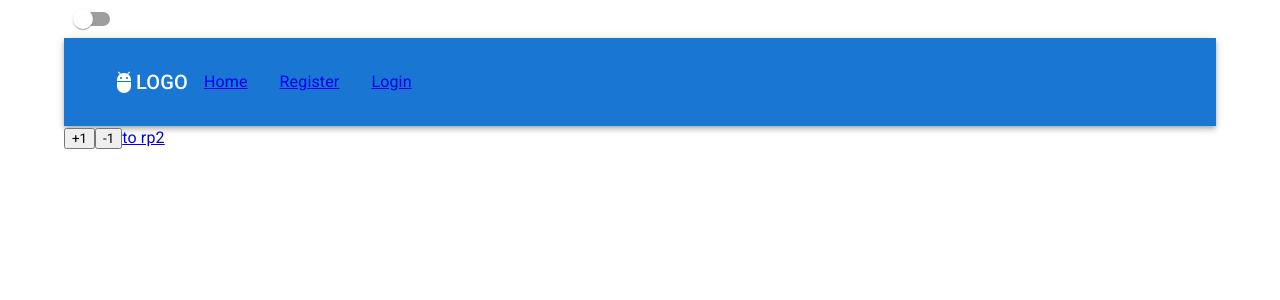
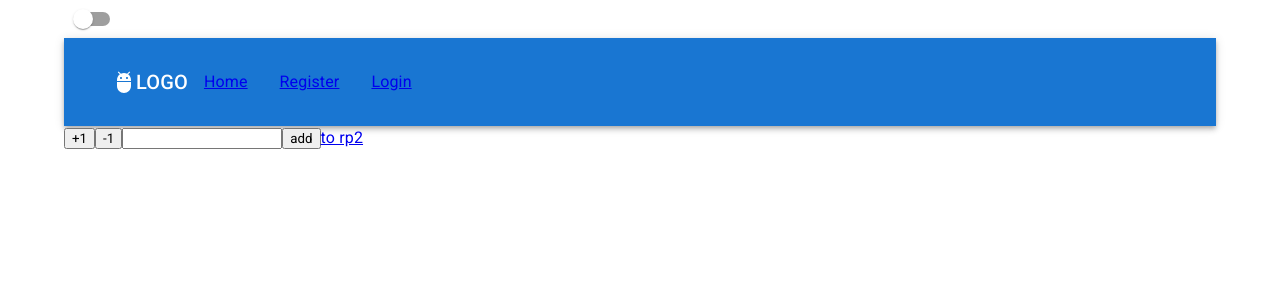
Before and after one commit to Rlss91/hu_morning_W081122MR_react, a React (Create React App) app: page /rp1 in a window 1280 px wide. Shown: the top 300 px of the page. Built offline with nearby package versions, Linux system fonts and the light colour scheme.

Commit message:
custom value redux

```diff
--- a/src/pages/RP1.jsx
+++ b/src/pages/RP1.jsx
@@ -1,10 +1,11 @@
-import { Fragment } from "react";
+import { Fragment, useState } from "react";
 import { Link } from "react-router-dom";
 import { useDispatch } from "react-redux";
 
 import { counterActions } from "../store/counter";
 
 const RP1 = () => {
+  const [txt, setTxt] = useState("");
   const dispatch = useDispatch();
   const handleAdd1 = () => {
     dispatch(counterActions.add1());
@@ -14,10 +15,20 @@ const RP1 = () => {
     dispatch(counterActions.sub1());
   };
 
+  const handleInputChange = (e) => {
+    setTxt(e.target.value);
+  };
+
+  const handleAddClick = () => {
+    dispatch(counterActions.addNumber(txt));
+  };
+
   return (
     <Fragment>
       <button onClick={handleAdd1}>+1</button>
       <button onClick={handleSub1}>-1</button>
+      <input type="text" value={txt} onChange={handleInputChange} />
+      <button onClick={handleAddClick}>add</button>
       <Link to="/rp2">to rp2</Link>
     </Fragment>
   );
--- a/src/store/counter.js
+++ b/src/store/counter.js
@@ -20,6 +20,11 @@ const counterSlice = createSlice({
     },
     sub1(state) {
       state.counter = state.counter - 1;
+    },
+    addNumber(state, action) {
+      console.log(action.payload);
+      //state.counter = state.counter + +action.payload
+      state.counter += +action.payload;
     },
   },
 });
```
